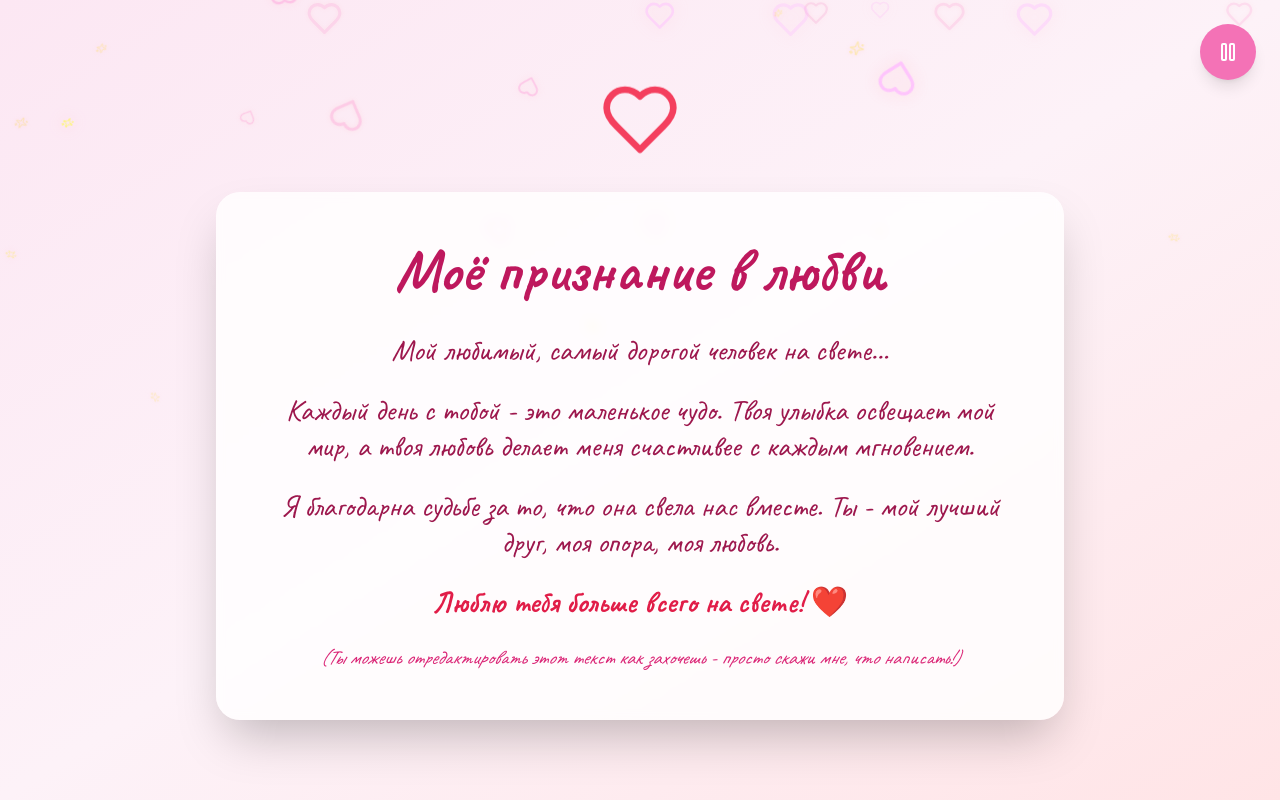
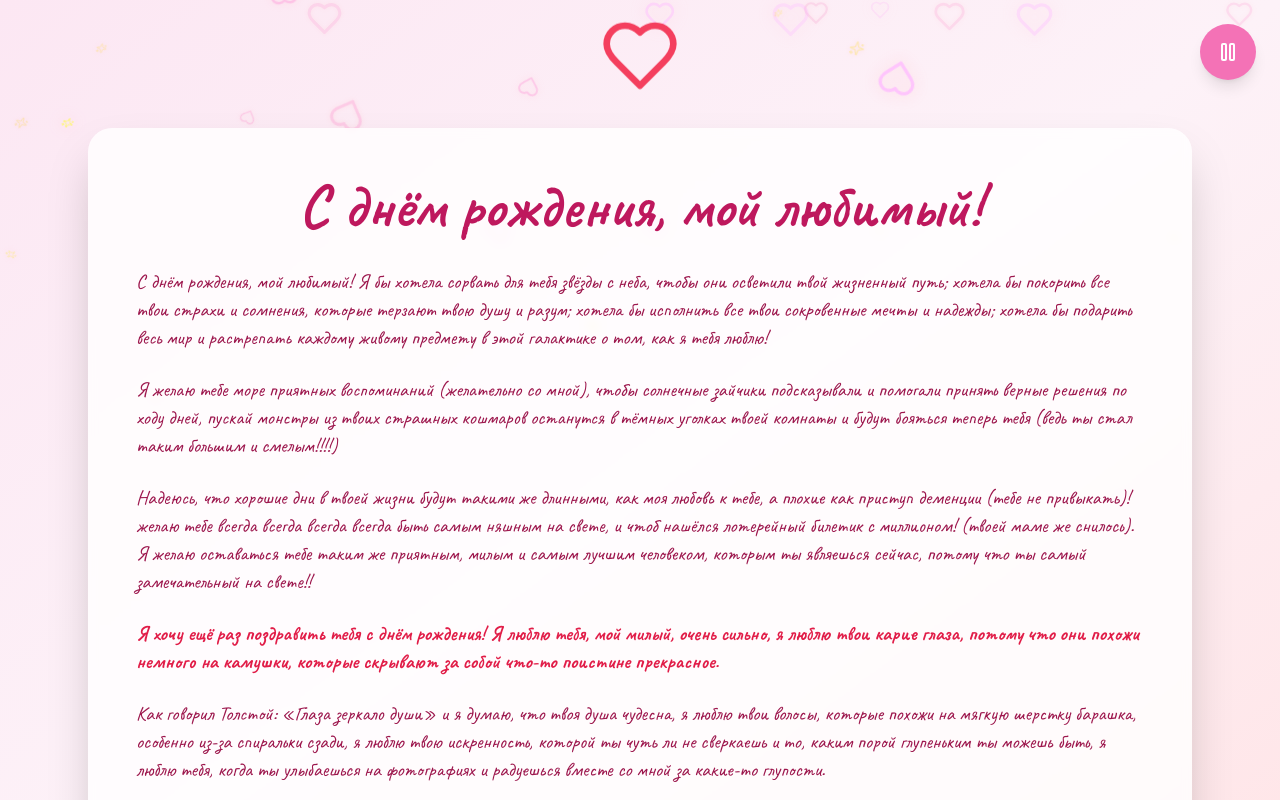
Before and after one commit to pr-poehali-dev/pink-letter-project, a React (Vite) app: page / in a window 1280 px wide. Both pictures are taken after a click on the button "Да конечно!! (✿◠‿◠)". Shown: the top 800 px of the page. Built offline with nearby package versions, Linux system fonts and the light colour scheme.

Commit message:
feat: Обновление слайда признания

```diff
--- a/src/pages/Index.tsx
+++ b/src/pages/Index.tsx
@@ -79,7 +79,7 @@ const Index = () => {
   useEffect(() => {
     const audio = new Audio('https://cdn.poehali.dev/duvet-gianna-campos.mp3');
     audio.loop = true;
-    audio.volume = 0.3;
+    audio.volume = 0.7;
     audioRef.current = audio;
 
     const playAudio = () => {
@@ -176,37 +176,39 @@ const Index = () => {
         )}
 
         {screen === 'yes' && (
-          <div className="text-center animate-scale-in max-w-4xl px-6">
+          <div className="text-center animate-scale-in w-full max-w-6xl px-6">
             <div className="mb-8 flex justify-center">
               <Icon name="Heart" size={80} className="text-rose-500 animate-float" />
             </div>
 
             <div className="bg-white/80 backdrop-blur-sm p-8 md:p-12 rounded-3xl shadow-2xl">
               <h2 className="text-4xl md:text-6xl mb-8 text-pink-700 font-bold">
-                Моё признание в любви
+                С днём рождения, мой любимый!
               </h2>
 
-              <div className="text-xl md:text-3xl text-pink-800 leading-relaxed space-y-6">
+              <div className="text-lg md:text-xl text-pink-800 leading-relaxed space-y-6 text-left">
                 <p>
-                  Мой любимый, самый дорогой человек на свете...
+                  С днём рождения, мой любимый! Я бы хотела сорвать для тебя звёзды с неба, чтобы они осветили твой жизненный путь; хотела бы покорить все твои страхи и сомнения, которые терзают твою душу и разум; хотела бы исполнить все твои сокровенные мечты и надежды; хотела бы подарить весь мир и растрепать каждому живому предмету в этой галактике о том, как я тебя люблю!
                 </p>
 
                 <p>
-                  Каждый день с тобой - это маленькое чудо. Твоя улыбка освещает мой мир,
-                  а твоя любовь делает меня счастливее с каждым мгновением.
+                  Я желаю тебе море приятных воспоминаний (желательно со мной), чтобы солнечные зайчики подсказывали и помогали принять верные решения по ходу дней, пускай монстры из твоих страшных кошмаров останутся в тёмных уголках твоей комнаты и будут бояться теперь тебя (ведь ты стал таким большим и смелым!!!!)
                 </p>
 
                 <p>
-                  Я благодарна судьбе за то, что она свела нас вместе.
-                  Ты - мой лучший друг, моя опора, моя любовь.
+                  Надеюсь, что хорошие дни в твоей жизни будут такими же длинными, как моя любовь к тебе, а плохие как приступ деменции (тебе не привыкать)! желаю тебе всегда всегда всегда всегда быть самым няшным на свете, и чтоб нашёлся лотерейный билетик с миллионом! (твоей маме же снилось). Я желаю оставаться тебе таким же приятным, милым и самым лучшим человеком, которым ты являешься сейчас, потому что ты самый замечательный на свете!!
+                </p>
+
+                <p className="text-rose-600 font-semibold">
+                  Я хочу ещё раз поздравить тебя с днём рождения! Я люблю тебя, мой милый, очень сильно, я люблю твои карие глаза, потому что они похожи немного на камушки, которые скрывают за собой что-то поистине прекрасное.
+                </p>
+
+                <p>
+                  Как говорил Толстой: «Глаза зеркало души» и я думаю, что твоя душа чудесна, я люблю твои волосы, которые похожи на мягкую шерстку барашка, особенно из-за спиральки сзади, я люблю твою искренность, которой ты чуть ли не сверкаешь и то, каким порой глупеньким ты можешь быть, я люблю тебя, когда ты улыбаешься на фотографиях и радуешься вместе со мной за какие-то глупости.
                 </p>
 
                 <p className="text-rose-600 font-bold">
-                  Люблю тебя больше всего на свете! ❤️
-                </p>
-
-                <p className="text-pink-600 text-lg md:text-xl italic mt-8">
-                  (Ты можешь отредактировать этот текст как захочешь - просто скажи мне, что написать!)
+                  И, если быть честной, я верю, что во всех возможных вселенных мы всегда рядом, и если вселенная действительно бесконечна, то где-то есть ещё одна, где я снова пишу тебе это ночью и ты прочитаешь когда придет время такое же письмо, и если вселенная правда бесконечна, то в каждой из них я буду влюбляться в тебя всё сильнее. ❤️
                 </p>
               </div>
             </div>
```
Also changed, not shown: 1 other file (tests, documents, lock files or other folders).
